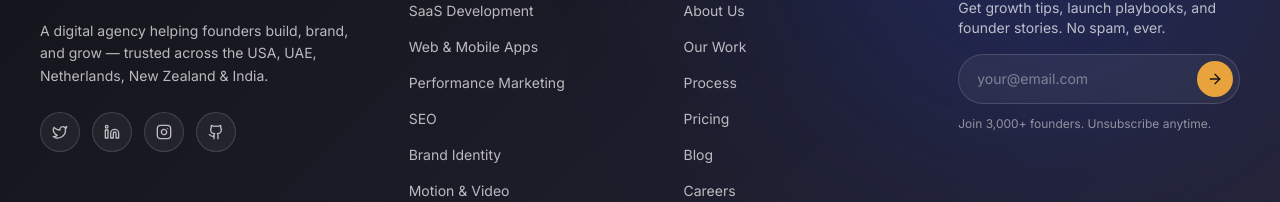
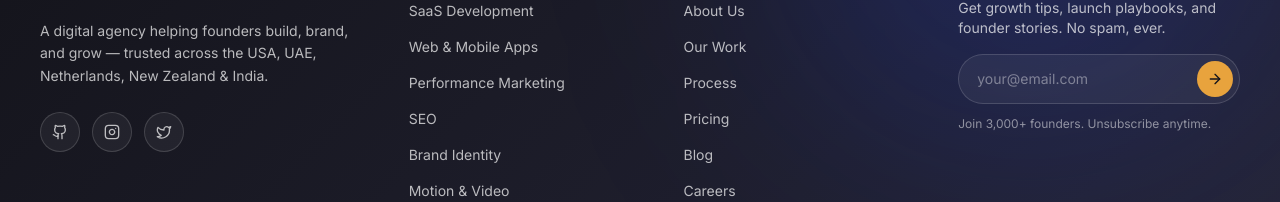
Before and after one commit to Ranit68/devonyx1, a React (Vite) app: page / in a window 1280 px wide. Shown: the part 8139-8341 px from the top of the page. Built offline with nearby package versions, Linux system fonts and the light colour scheme.

Commit message:
feat: wire footer social icons to real URLs, remove LinkedIn

```diff
--- a/src/components/Footer.jsx
+++ b/src/components/Footer.jsx
@@ -1,12 +1,11 @@
 import { Link, useLocation, useNavigate } from 'react-router-dom'
-import { ArrowRight, Twitter, Linkedin, Instagram, Github } from 'lucide-react'
+import { ArrowRight, Twitter, Instagram, Github } from 'lucide-react'
 import Logo from './Logo'
 
 const socialLinks = [
-  { icon: Twitter, label: 'Twitter' },
-  { icon: Linkedin, label: 'LinkedIn' },
-  { icon: Instagram, label: 'Instagram' },
-  { icon: Github, label: 'GitHub' },
+  { icon: Github, label: 'GitHub', href: 'https://github.com/devonyxofficialtech-png' },
+  { icon: Instagram, label: 'Instagram', href: 'https://www.instagram.com/devonyx5?igsi=MTRiOXd2bmY2ZDEyYg==' },
+  { icon: Twitter, label: 'X (Twitter)', href: 'https://x.com/Devonyx01' },
 ]
 
 const serviceLinks = [
@@ -74,10 +73,12 @@ export default function Footer() {
               across the USA, UAE, Netherlands, New Zealand & India.
             </p>
             <div className="mt-6 flex gap-3">
-              {socialLinks.map(({ icon: Icon, label }) => (
+              {socialLinks.map(({ icon: Icon, label, href }) => (
                 <a
                   key={label}
-                  href="#"
+                  href={href}
+                  target="_blank"
+                  rel="noopener noreferrer"
                   aria-label={label}
                   className="flex h-10 w-10 items-center justify-center rounded-full border border-white/15 bg-white/5 text-white/70 transition-colors hover:border-accent hover:bg-accent/10 hover:text-white"
                 >
```
